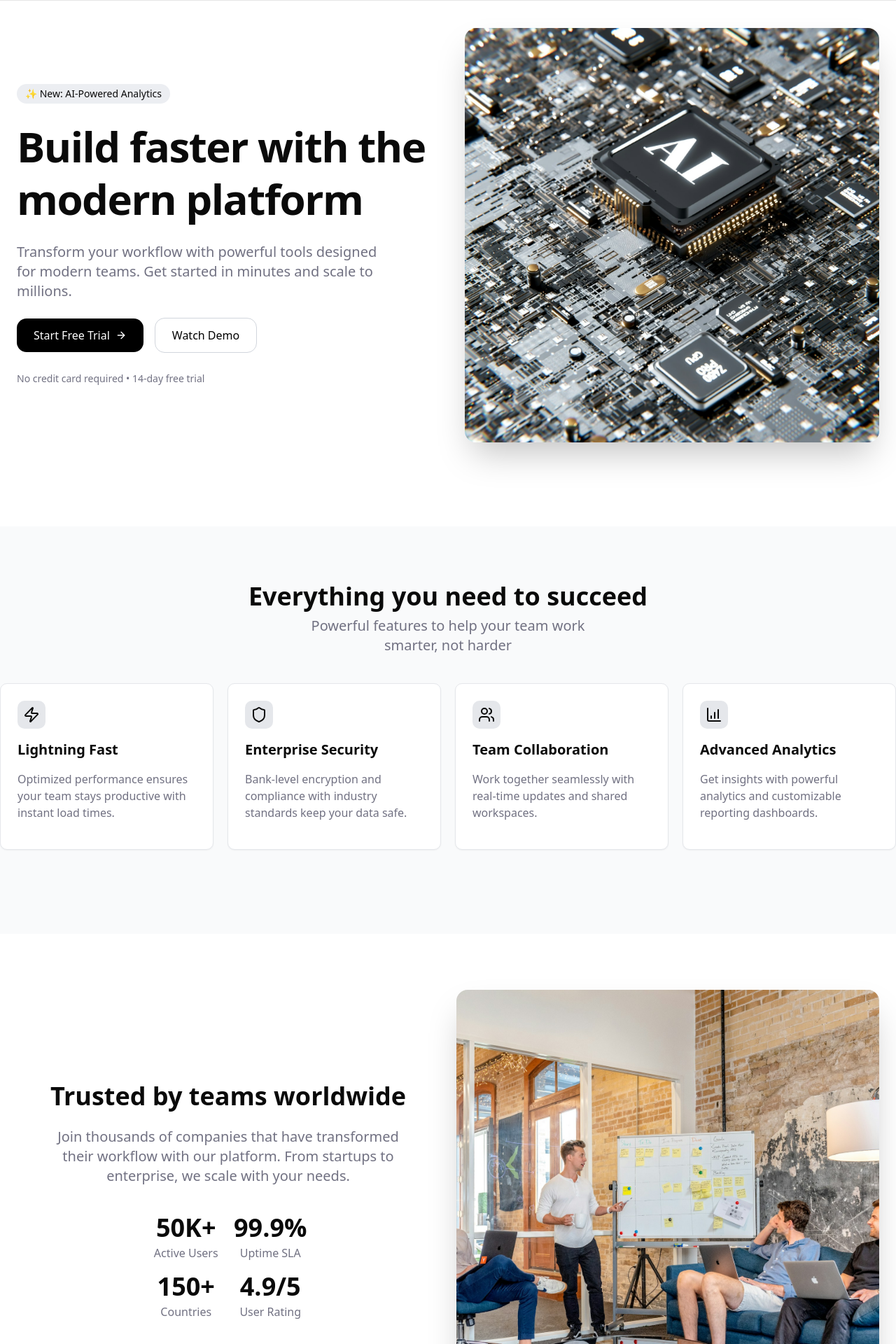
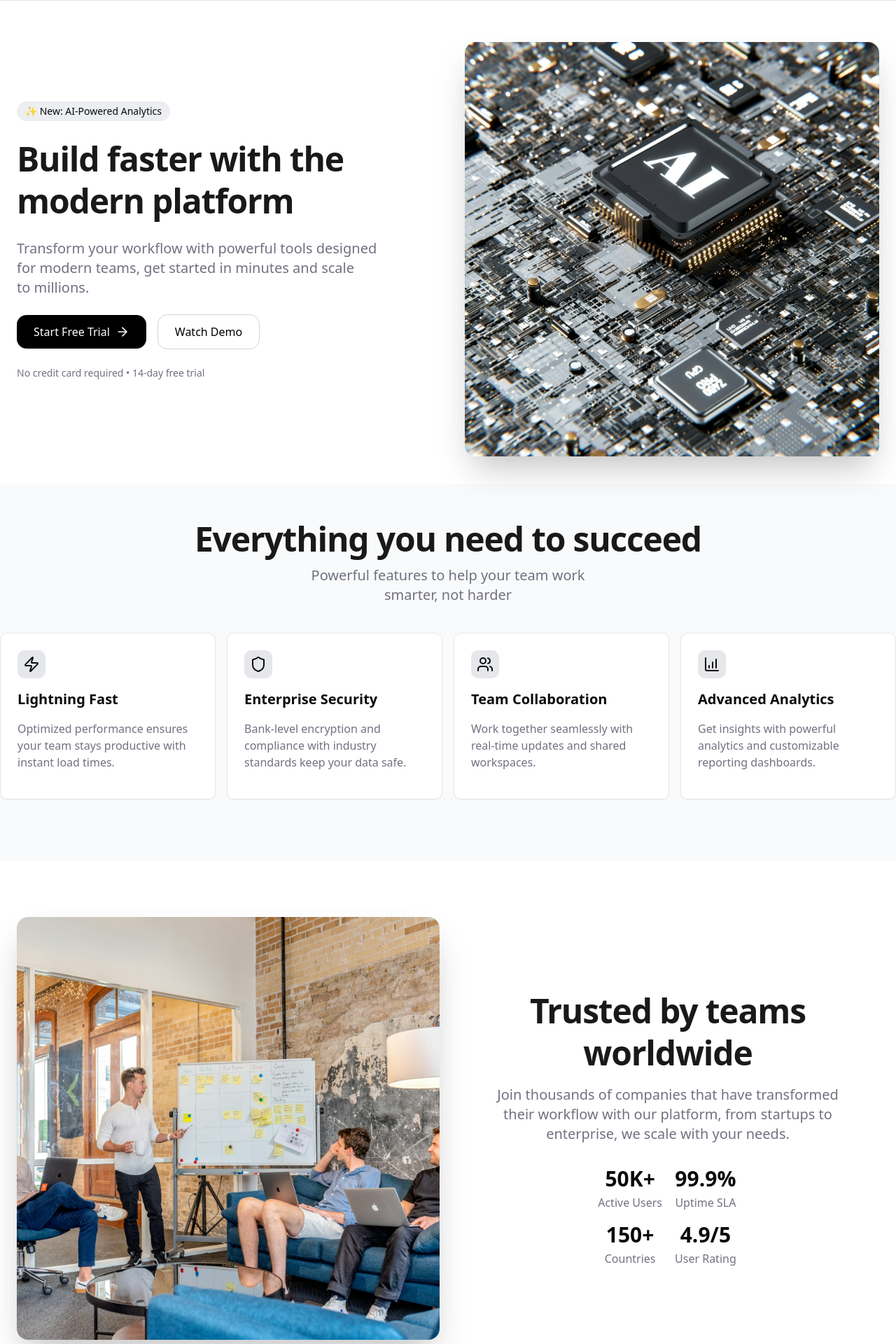
Before and after one commit to paulopbi/velocity, a React (Vite) app: page / in a window 1280 px wide. Shown: the part 80-2000 px from the top of the page at 70% size. Built offline with nearby package versions, Linux system fonts and the light colour scheme.

Commit message:
refactor: update section layouts, spacing, and introduce `title` and `subtitle` utility classes across Features, Hero, and About sections.

```diff
--- a/src/sections/About/About.jsx
+++ b/src/sections/About/About.jsx
@@ -6,7 +6,7 @@ function About() {
 		<section id="about" className="my-20">
 			<div className="container px-6 mx-auto grid md:grid-cols-2 gap-6 items-center justify-center">
 				{/* left side */}
-				<div className="shadow-2xl rounded-2xl overflow-hidden hover:scale-[1.05] transition-all order-2 md:order-1">
+				<div className="shadow-2xl rounded-2xl overflow-hidden hover:scale-[1.05] transition-all mb-4 md:mb-0">
 					<img
 						src={ABOUT_IMAGE}
 						alt="Team collaboration"
@@ -16,11 +16,11 @@ function About() {
 
 				{/* right side */}
 				<div className="flex flex-col gap-4">
-					<div className="*:text-center *:mb-6">
-						<h3 className="text-4xl font-bold">Trusted by teams worldwide</h3>
-						<p className="text-xl text-muted-foreground max-w-[45ch] mx-auto">
+					<div className="*:text-center *:mb-4">
+						<h3 className="title">Trusted by teams worldwide</h3>
+						<p className="subtitle max-w-[45ch] mx-auto">
 							Join thousands of companies that have transformed their workflow
-							with our platform. From startups to enterprise, we scale with your
+							with our platform, from startups to enterprise, we scale with your
 							needs.
 						</p>
 					</div>
@@ -31,7 +31,7 @@ function About() {
 								key={item.title}
 								className="flex flex-col items-center justify-center gap-1"
 							>
-								<h3 className="text-4xl font-bold">{item.title}</h3>
+								<h3 className="text-3xl font-bold">{item.title}</h3>
 								<p className="text-base text-muted-foreground">
 									{item.subtitle}
 								</p>
--- a/src/sections/Features/Features.jsx
+++ b/src/sections/Features/Features.jsx
@@ -2,18 +2,18 @@ import { features } from "../../constants/features";
 
 function Features() {
 	return (
-		<section className="py-20 bg-section/30" id="features">
+		<section className="mt-10 py-12 bg-section/30" id="features">
 			<div className="container mx-auto">
 				{/* header */}
 				<div className="text-center space-y-2">
-					<h2 className="text-4xl font-bold">Everything you need to succeed</h2>
-					<p className="text-xl text-muted-foreground max-w-[40ch] text-pretty mx-auto">
+					<h2 className="title">Everything you need to succeed</h2>
+					<p className="subtitle max-w-[40ch] mx-auto">
 						Powerful features to help your team work smarter, not harder
 					</p>
 				</div>
 
 				{/* cards */}
-				<div className="grid md:grid-cols-2 lg:grid-cols-4 gap-5 justify-center my-10">
+				<div className="grid md:grid-cols-2 lg:grid-cols-4 gap-4 justify-center my-10">
 					{features.map((feature) => (
 						<div
 							className="bg-white p-6 rounded-lg border border-gray-200 max-w-[400px] shadow-xs hover:shadow-lg transition-shadow *:mb-4"
--- a/src/sections/Hero/Hero.jsx
+++ b/src/sections/Hero/Hero.jsx
@@ -5,33 +5,35 @@ import HERO_IMAGE from "/hero-image.jpg";
 
 function Hero() {
 	return (
-		<section className="py-30">
+		<section className="mt-35">
 			<div className="container mx-auto px-6 grid lg:grid-cols-2 gap-12 items-center">
 				{/* left side */}
-				<div className="order-2 sm:order-1">
-					<Badge className="mb-6">✨ New: AI-Powered Analytics</Badge>
-					<h1 className="font-bold mb-6 leading-tight  tracking-tight text-pretty max-w-[20ch] text-5xl sm:text-6xl">
+				<div className="order-2 sm:order-1 *:mb-6">
+					<Badge className="text-center mx-auto md:mx-0 md:text-left">
+						✨ New: AI-Powered Analytics
+					</Badge>
+					<h1 className="title text-center mx-auto md:text-left">
 						Build faster with the modern platform
 					</h1>
-					<p className="text-xl text-muted-foreground mb-6 max-w-[45ch]">
+					<p className="subtitle max-w-[45ch] text-center mx-auto md:text-left md:mx-0">
 						Transform your workflow with powerful tools designed for modern
-						teams. Get started in minutes and scale to millions.
+						teams, get started in minutes and scale to millions.
 					</p>
 
-					<div className="flex items-center justify-start gap-4 mb-6">
+					<div className="flex items-center justify-center md:justify-start gap-4">
 						<Button
 							variant="primary"
 							size="md"
 							className="flex items-center justify-center gap-2"
 						>
-							Start Free Trial <ArrowRight className="w-4 h-4" />
+							Start Free Trial <ArrowRight className="w-5 h-5" />
 						</Button>
 						<Button variant="secondary" size="md">
 							Watch Demo
 						</Button>
 					</div>
 
-					<span className="text-sm text-muted-foreground">
+					<span className="block text-sm text-muted-foreground text-center mx-auto md:text-left md:mx-0">
 						No credit card required • 14-day free trial
 					</span>
 				</div>
```
